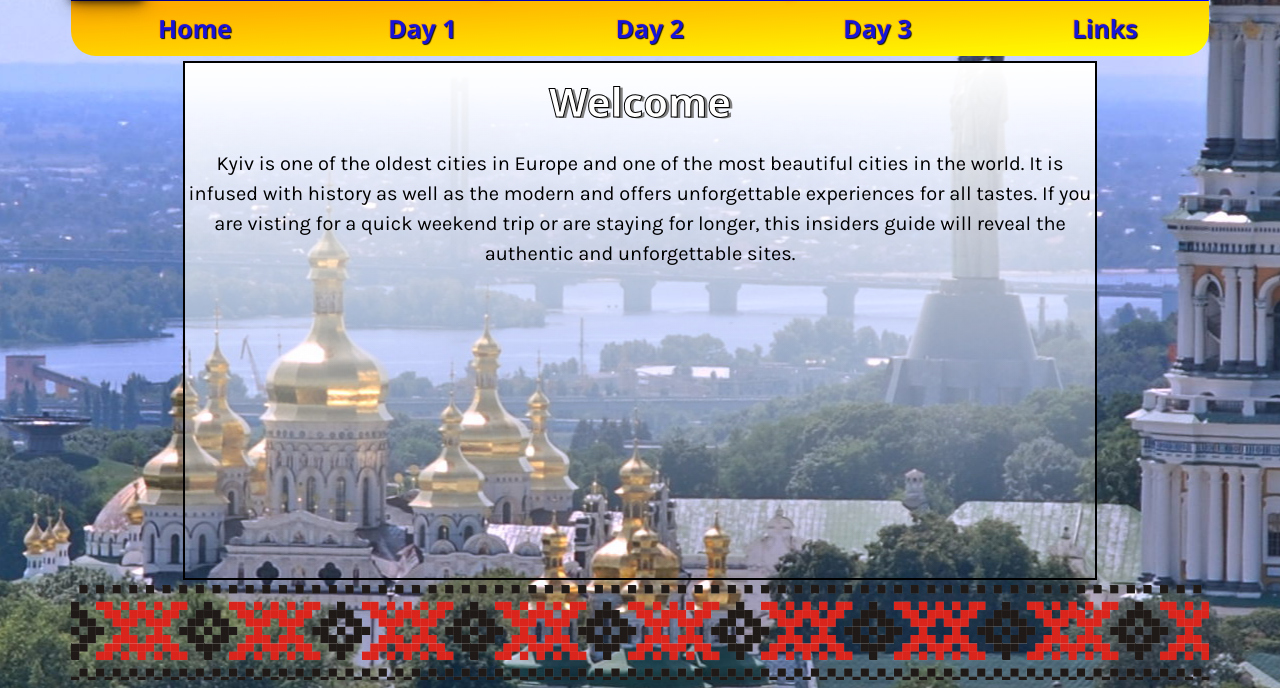
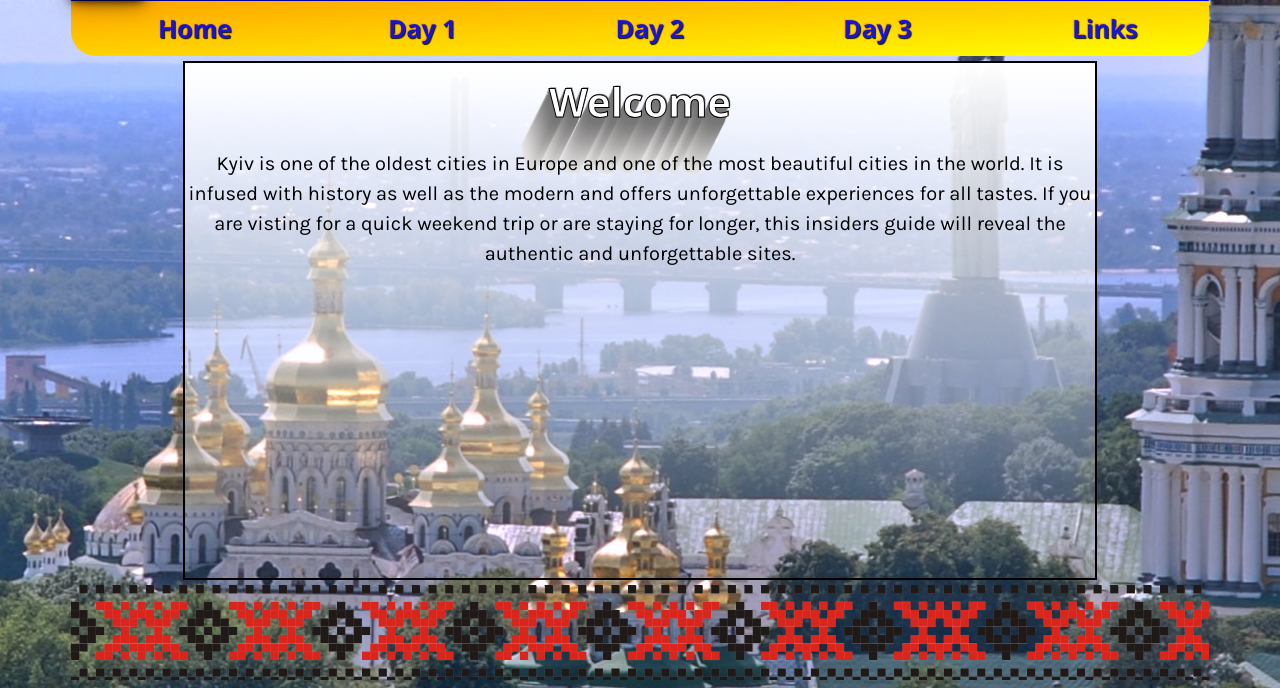
Before and after one commit to elh200/elh200.github.io, a plain HTML site: page index.html in a window 1280 px wide. Shown: the part 112-800 px from the top of the page. Drawn offline with Linux system fonts and the light colour scheme.

Commit message:
Update styles.css

```diff
--- a/Styles/styles.css
+++ b/Styles/styles.css
@@ -135,8 +135,8 @@ ul li a:hover {
    -webkit-text-stroke-width: 1px;
    color: white;
    text-shadow: 1px -1px 0 #767676,
-      -1px 2px 1px #737272,
-      -2px 4px 1px #767474,
+      -1px 1px 1px #737272,
+      -2px 3px 1px #767474,
       -3px 6px 1px #787777,
       -4px 8px 1px #7b7a7a,
       -5px 10px 1px #7f7d7d,
@@ -174,8 +174,35 @@ ul li a:hover {
    -webkit-text-stroke-color: black;
    -webkit-text-stroke-width: 1px;
    color: white;
-   text-shadow:
-       3px 1px 0 gray;
+   text-shadow: 1px -1px 0 #767676,
+      -1px 1px 1px #737272,
+      -2px 3px 1px #767474,
+      -3px 6px 1px #787777,
+      -4px 8px 1px #7b7a7a,
+      -5px 10px 1px #7f7d7d,
+      -6px 12px 1px #828181,
+      -7px 14px 1px #868585,
+      -8px 16px 1px #8b8a89,
+      -9px 18px 1px #8f8e8d,
+      -10px 20px 1px #949392,
+      -11px 22px 1px #999897,
+      -12px 24px 1px #9e9c9c,
+      -13px 26px 1px #a3a1a1,
+      -14px 28px 1px #a8a6a6,
+      -15px 30px 1px #adabab,
+      -16px 32px 1px #b2b1b0,
+      -17px 34px 1px #b7b6b5,
+      -18px 36px 1px #bcbbba,
+      -19px 38px 1px #c1bfbf,
+      -20px 40px 1px #c6c4c4,
+      -21px 42px 1px #cbc9c8,
+      -22px 44px 1px #cfcdcd,
+      -23px 46px 1px #d4d2d1,
+      -24px 48px 1px #d8d6d5,
+      -25px 50px 1px #dbdad9,
+      -26px 52px 1px #dfdddc,
+      -27px 54px 1px #e2e0df,
+      -28px 56px 1px #e4e3e2;
 }
 
 
```
